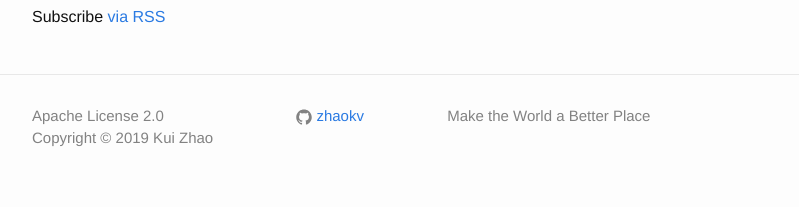
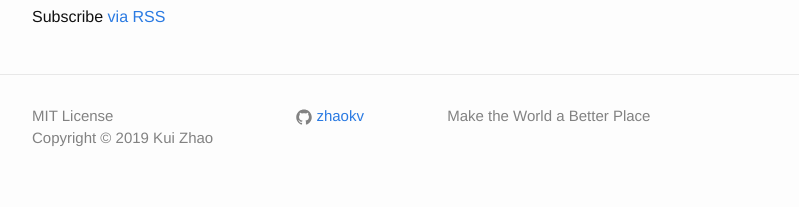
Before and after one commit to zhaokv/zhaokv.github.io, a Jekyll site: the page built from index.html, in a window 1280 px wide. Shown: the part 1415-1622 px from the top of the page, without its empty margins (238-1037 px from the left). Built offline with Jekyll 4.4.1, drawn with Linux system fonts in a browser that asks for light colours; formulas are drawn with MathJax 3; comment, search, counter and statistics services are not loaded.

Commit message:
update license

```diff
--- a/_includes/footer.html
+++ b/_includes/footer.html
@@ -7,7 +7,7 @@
     <div class="footer-col-wrapper">
       <div class="footer-col  footer-col-1">
         <p class="copyright">
-        Apache License 2.0 </br>
+        MIT License </br>
 		{{site.copyright}}
 		</p>
       </div>
```
